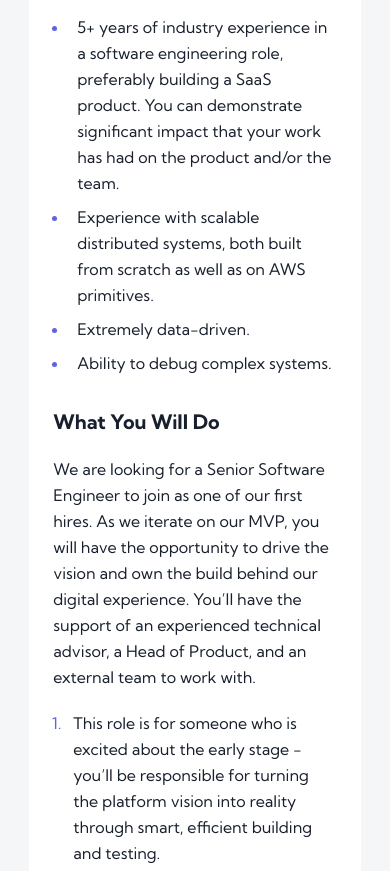
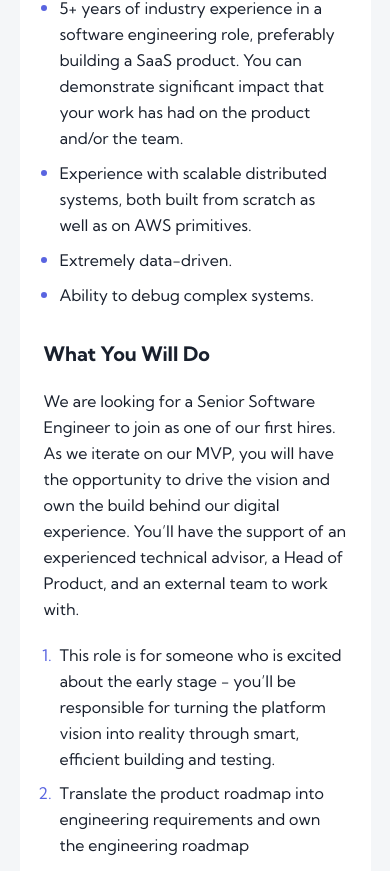
Before and after one commit to dantheuri/dev-jobs-webapp, a React (Vite) app in the folder frontend/: page /job/1 in a window 390 px wide. Shown: the part 1292-2163 px from the top of the page. Built offline with nearby package versions, Linux system fonts and the light colour scheme.

Commit message:
fix: added top margin to job dashboard

```diff
--- a/frontend/src/components/DescriptionBody.jsx
+++ b/frontend/src/components/DescriptionBody.jsx
@@ -6,7 +6,7 @@ const DescriptionBody = ({ job }) => {
   return (
     <main>
       <div className="companyInformationWrapper flex justify-center -mt-3 md:-mt-8 lg:-mt-8 sm:-mt-10">
-        <div className="w-[85%] md:w-[43rem] lg:w-[60rem] xl:w-[70rem] bg-white dark:bg-[#19202D] rounded-lg shadow-lg flex items-center">
+        <div className="w-[90%] md:w-[43rem] lg:w-[60rem] xl:w-[70rem] bg-white dark:bg-[#19202D] rounded-lg shadow-lg flex items-center">
           <div className="flex flex-col sm:flex-row sm:h-[8rem] items-center gap-6 sm:gap-8  w-full pt-3 pb-8 sm:py-0 sm:pr-6">
             {logoData && (
               <div
@@ -19,7 +19,7 @@ const DescriptionBody = ({ job }) => {
                 <img
                   src={logoData.src}
                   alt={`${job.company} logo`}
-                  className="w-full h-full sm:w-20 object-contain"
+                  className="w-full h-full sm:w-21 object-contain"
                 />
               </div>
             )}
@@ -44,7 +44,7 @@ const DescriptionBody = ({ job }) => {
       </div>
 
       <div className="w-full flex flex-col items-center mt-10">
-        <div className="bg-white dark:bg-[#19202D] w-[85%] md:w-[43rem] lg:w-[60rem] xl:w-[70rem] px-6 py-8 rounded-md">
+        <div className="bg-white dark:bg-[#19202D] w-[90%] md:w-[43rem] lg:w-[60rem] xl:w-[70rem] px-6 py-8 rounded-md">
           <div className="sm:flex justify-between items-center">
             <div className="flex flex-col gap-2">
               <span className="flex gap-2 items-center text-gray-500 dark:text-[#9DAEC2]">
@@ -62,16 +62,16 @@ const DescriptionBody = ({ job }) => {
             </button>
           </div>
 
-          <div className="leading-[1.625rem] sm:mt-8 text-[#19202D] dark:text-[#9DAEC2]">
+          <div className="leading-[1.625rem] mt-8 sm:mt-8 text-[#19202D] dark:text-[#9DAEC2]">
             <p>{job.description}</p>
             <h1 className="font-bold text-xl mt-8 dark:text-white">
               Requirements
             </h1>
             <p className="mt-5">{job.requirements.content}</p>
-            <ul className="list-disc list-outside marker:text-[#5964E0] mt-5 pl-4 space-y-2">
+            <ul className="list-disc list-outside marker:text-lg marker:text-[#5964E0] mt-5 pl-4 space-y-2">
               {job.requirements.items.map((item) => (
                 <li key={item}>
-                  <p className="pl-2">{item}</p>
+                  <p className="">{item}</p>
                 </li>
               ))}
             </ul>
@@ -82,14 +82,14 @@ const DescriptionBody = ({ job }) => {
             <ol className="list-decimal list-outside marker:text-[#5964E0] mt-5 pl-3 space-y-2">
               {job.role.items.map((item) => (
                 <li key={item}>
-                  <p className="pl-2">{item}</p>
+                  <p className="pl-1">{item}</p>
                 </li>
               ))}
             </ol>
           </div>
         </div>
         <div className="w-full bg-white  dark:bg-[#19202D] mt-8 py-6 flex justify-center">
-          <div className="w-[85%] md:w-[43rem] lg:w-[60rem] xl:w-[70rem] sm:flex sm:justify-between">
+          <div className="w-[90%] md:w-[43rem] lg:w-[60rem] xl:w-[70rem] sm:flex sm:justify-between">
             <div className="hidden sm:block">
               <h1 className="text-xl font-bold dark:text-white">
                 {job.position}
--- a/frontend/src/components/Jobs.jsx
+++ b/frontend/src/components/Jobs.jsx
@@ -41,7 +41,7 @@ const Jobs = () => {
   return (
     <main className="pb-20">
       <div className="searchFiltersWrapper flex justify-center -mt-8 md:-mt-8 lg:-mt-8 sm:-mt-10 lg:px-10">
-        <div className="w-[85%] md:w-[43rem] lg:w-[60rem] xl:w-[70rem] bg-white rounded-lg shadow-lg flex items-center px-3 sm:px-4 lg:px-6">
+        <div className="w-[90%] md:w-[43rem] lg:w-[60rem] xl:w-[70rem] bg-white rounded-lg shadow-lg flex items-center px-3 sm:px-4 lg:px-6">
           <div className="flex items-center gap-2 sm:gap-3 lg:gap-6 w-full py-3 sm:py-4">
             {/* Title Filter */}
             <div className="flex items-center gap-2 sm:gap-3 flex-1 min-w-0">
@@ -123,8 +123,8 @@ const Jobs = () => {
           </div>
         </div>
       </div>
-      <div className="w-full flex justify-center">
-        <div className="w-[85%] md:w-[43rem] lg:w-[60rem] xl:w-[70rem] flex flex-col items-center md:grid md:grid-cols-2 lg:grid-cols-3 md:gap-6">
+      <div className="w-full flex justify-center mt-10 md:mt-15">
+        <div className="w-[90%] md:w-[43rem] lg:w-[60rem] xl:w-[70rem] flex flex-col items-center md:grid md:grid-cols-2 lg:grid-cols-3 md:gap-6">
           {displayedJobs.length > 0 ? (
             displayedJobs.map((job) => <JobCards key={job.id} job={job} />)
           ) : (
```
